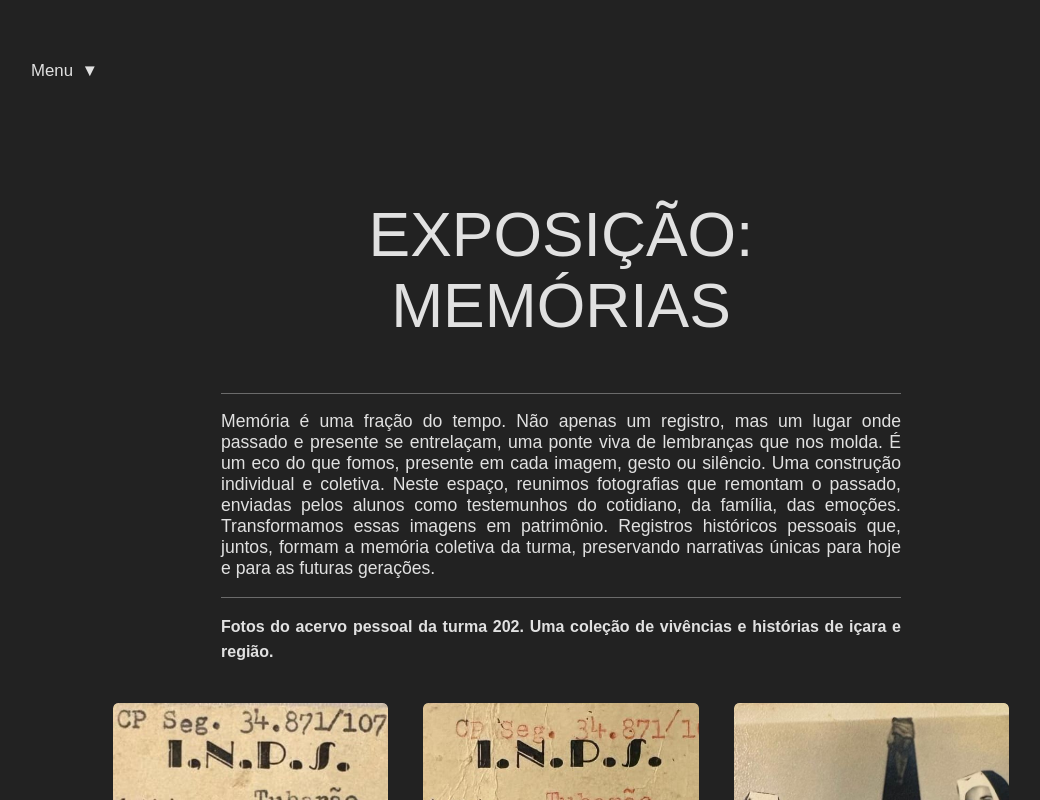
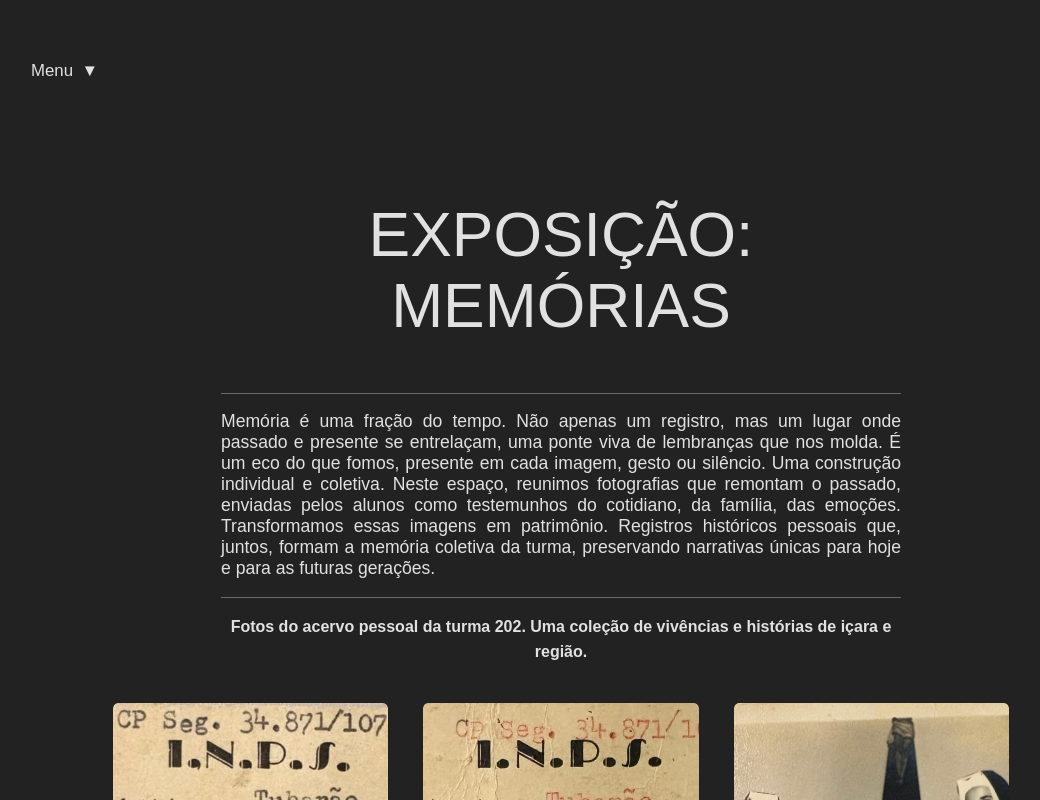
Before and after one commit to LuanaNietto/MuseuDigital, a React (Create React App) app: page /memorias in a window 1280 px wide. Shown: the top 800 px of the page, without its empty margins (79-1119 px from the left). Built offline with nearby package versions, Linux system fonts and the light colour scheme; a web font is replaced by a local one.

Commit message:
Centralizado o texto.

```diff
--- a/src/components/Memorias.tsx
+++ b/src/components/Memorias.tsx
@@ -114,7 +114,7 @@ const Memorias = () => {
           preservando narrativas únicas para hoje e para as futuras gerações.
         </SobreText>
         <Divider />
-        <SobreText style={{ fontSize: "1em", lineHeight: "1.6" }}><strong>
+        <SobreText style={{ fontSize: "1em", lineHeight: "1.6", textAlign: 'center' }}><strong>
           Fotos do acervo pessoal da turma 202. Uma coleção de vivências e histórias de içara e região.
           </strong>
         </SobreText>
```
